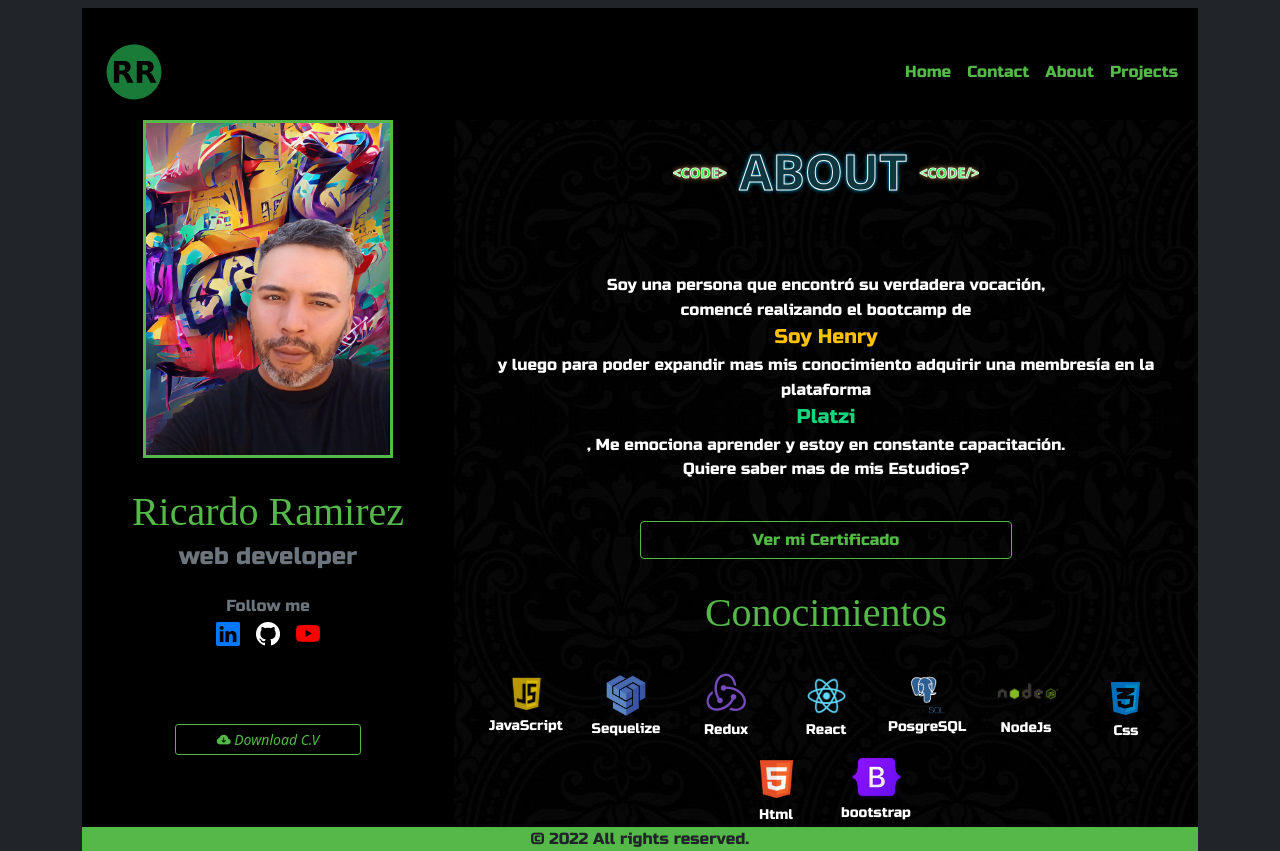
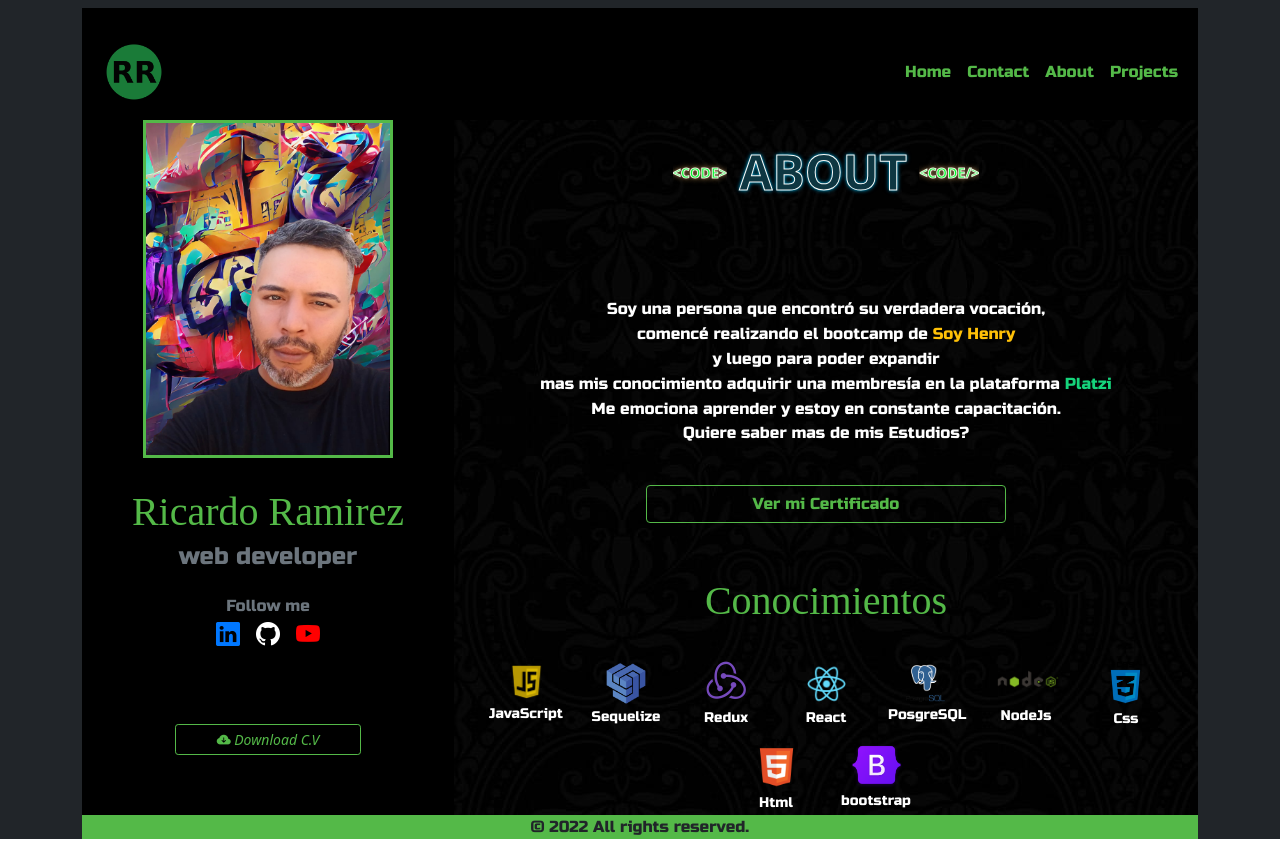
Before and after one commit to SHRicard/Porfolio, a React (Create React App) app: page /About in a window 1280 px wide. Built offline with nearby package versions, Linux system fonts and the light colour scheme; a web font is replaced by a local one.

Commit message:
agregado de gif menu v2

```diff
--- a/src/Components/About/About.js
+++ b/src/Components/About/About.js
@@ -93,17 +93,19 @@ const About = () => {
           <AboutAnimation />
         </div>
       </div>
-      <div className="col-12    text-center ">
+      <div className="col-12    text-center p-4 ">
         <span className="text-fff text-center">
           Soy una persona que encontró su verdadera vocación,
-          <br /> comencé realizando el bootcamp de
           <br />
-          <span className="soy-Henry fs-5 "> Soy Henry</span>
-          <br /> y luego para poder expandir mas mis conocimiento adquirir una
-          membresía en la plataforma
+          comencé realizando el bootcamp de
+          <span className="soy-Henry fs-6 "> Soy Henry</span>
           <br />
-          <span className="Platzi fs-5"> Platzi</span>
-          <br />, Me emociona aprender y estoy en constante capacitación.
+          y luego para poder expandir
+          <br />
+          mas mis conocimiento adquirir una membresía en la plataforma
+          <span className="Platzi fs-6"> Platzi</span>
+          <br />
+          Me emociona aprender y estoy en constante capacitación.
         </span>
 
         <p className="text-fff ">Quiere saber mas de mis Estudios?</p>
--- a/src/Components/Footer/Footer.js
+++ b/src/Components/Footer/Footer.js
@@ -7,9 +7,15 @@ const Footer = () => {
       <div className="row">
         <div className="col-12 ">
           <div className="d-none d-md-block d-lg-none text-center">
-            <i className="icons bi bi-linkedin col-2 mx-2"></i>
-            <i className="icons bi bi-github col-2 mx-2"></i>
-            <i className="icons bi bi-youtube col-2 mx-2"></i>
+            <a href="https://www.linkedin.com/in/ricardo-ram%C3%ADrez-24478b219/">
+              <i className="icons bi bi-linkedin mx-2"></i>
+            </a>
+            <a href="https://github.com/SHRicard">
+              <i className="icons bi bi-github mx-2"></i>
+            </a>
+            <a href="https://www.youtube.com/channel/UCdV2tPWPrTtcHuwZ5dWtwJQ">
+              <i className="icons bi bi-youtube mx-2"></i>
+            </a>
           </div>
         </div>
 
--- a/src/Components/Menu/Menu.css
+++ b/src/Components/Menu/Menu.css
@@ -16,8 +16,8 @@
 }
 
 .h-sub-menu img {
-  width: 300px !important;
-  height: 300px !important;
+  width: 220px !important;
+  height: 280px !important;
 }
 .img-Ricardo {
   border: 3px solid rgb(84, 185, 72);
--- a/src/Components/Menu/Menu.js
+++ b/src/Components/Menu/Menu.js
@@ -3,7 +3,7 @@ import { Link, Outlet } from "react-router-dom";
 import Logo from "../Img/logo.png";
 import Perfil from "../Perfil/Perfil.js";
 import FotoPerfil from "../Img/Ricardo.png";
-import RicardoRedondo from "../Img/RicardoRedondo.png";
+import RicardoRedondo from "../Img/RicardoRamirez.gif";
 
 import "./Menu.css";
 import Footer from "../Footer/Footer";
@@ -32,11 +32,7 @@ const Menu = () => {
           >
             {/* Perfeil */}
             <div className="d-lg-none  h-sub-menu  text-center">
-              <img
-                src={RicardoRedondo}
-                alt="perfil"
-                className="img-fluid pt-5 "
-              />
+              <img src={RicardoRedondo} alt="perfil" className="img-fluid  " />
               <div className="sub-menu">
                 <h3 className="d-flex justify-content-center fs-2  mb-1">
                   Ricardo Ramirez
```
Also changed, not shown: src/Components/Img/RicardoRamirez.gif (added).
